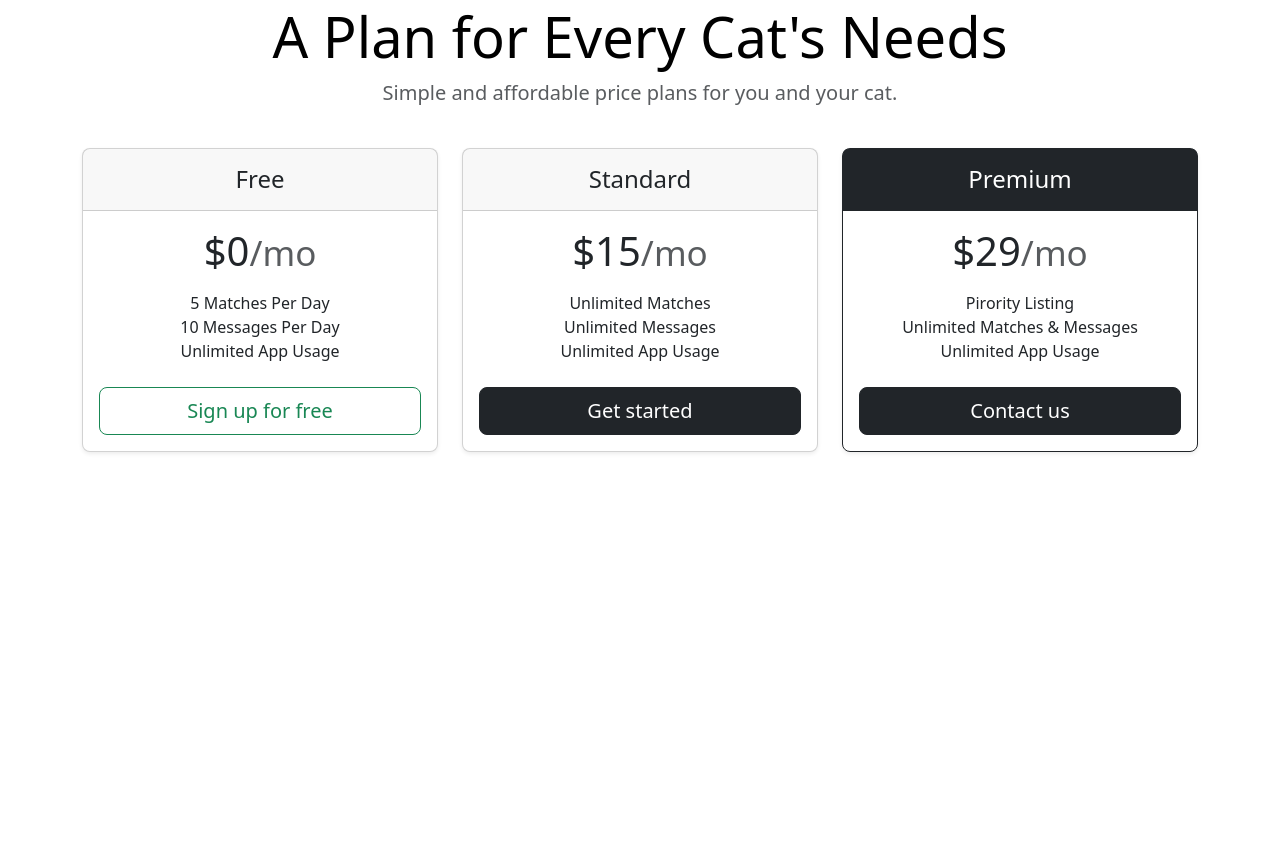
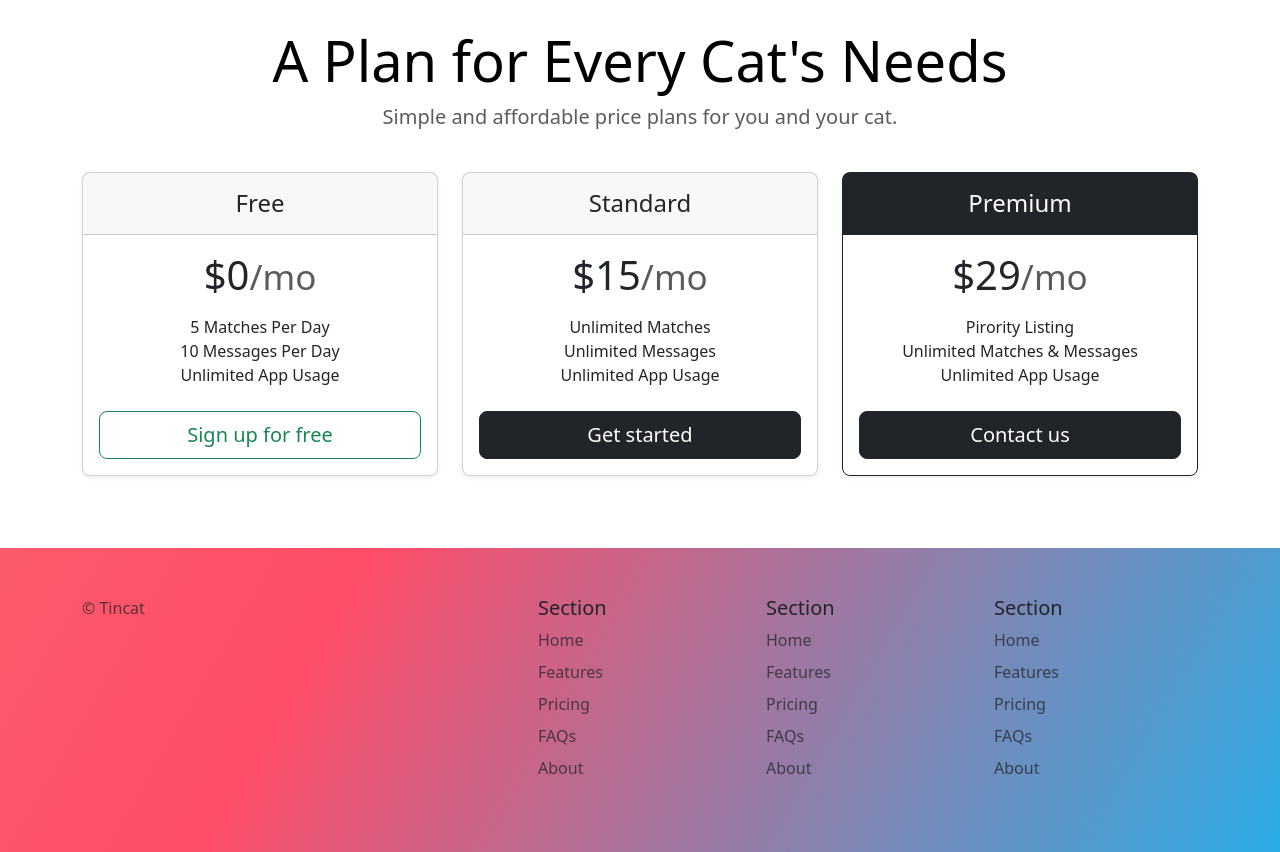
Before and after one commit to AYZBTR/TinCat-Startup-Website, a plain HTML site: page 11.3 Tincat Project/index.html in a window 1280 px wide. Shown: the part 1328-2180 px from the top of the page. Before the commit the page ends 1820 px from the top, so only its background shows below. Drawn offline with nearby package versions, Linux system fonts and the light colour scheme.

Commit message:
done with this project

```diff
--- a/11.3 Tincat Project/index.html
+++ b/11.3 Tincat Project/index.html
@@ -157,16 +157,17 @@
       <div class="my-5">
         <div class="p-5 text-center bg-body-tertiary">
           <div class="container py-5">
-            <h2 class="text-body-emphasis">
-              "I no longer have to sniff other dogs for love. I've found the
-              hottest Corgi on TinDog. Woof."
-            </h2>
+            <h3 class="text-body-emphasis">
+              "Meow-di-ho! Aren't I just the most adorable thing you've ever
+              seen? These whiskers and this fur – it's all here to steal your
+              heart. Go on, give me a gentle scratch behind the ears!"
+            </h3>
             <img
               class="profile-img mt-5 mb-2"
-              src="./images/Huskey.jpg"
-              alt="doggy"
+              src="./images/cat.jpg"
+              alt="cat"
             />
-            <p class="col-lg-8 mx-auto lead">Pebbles, New York</p>
+            <p class="col-lg-8 mx-auto lead">Viiru, Helsinki</p>
           </div>
           <div class="container">
             <div class="row">
@@ -275,6 +276,85 @@
       </div>
     </section>
     <!-- Footer -->
-    <section id="footer"></section>
+    <section id="footer" class="gradient-background">
+      <div class="container">
+        <footer class="row row-cols-1 row-cols-sm-2 row-cols-md-5 py-5 mt-5">
+          <div class="col mb-3">
+            <p class="text-body-secondary">© Tincat</p>
+          </div>
+
+          <div class="col mb-3"></div>
+
+          <div class="col mb-3">
+            <h5>Section</h5>
+            <ul class="nav flex-column">
+              <li class="nav-item mb-2">
+                <a href="#" class="nav-link p-0 text-body-secondary">Home</a>
+              </li>
+              <li class="nav-item mb-2">
+                <a href="#" class="nav-link p-0 text-body-secondary"
+                  >Features</a
+                >
+              </li>
+              <li class="nav-item mb-2">
+                <a href="#" class="nav-link p-0 text-body-secondary">Pricing</a>
+              </li>
+              <li class="nav-item mb-2">
+                <a href="#" class="nav-link p-0 text-body-secondary">FAQs</a>
+              </li>
+              <li class="nav-item mb-2">
+                <a href="#" class="nav-link p-0 text-body-secondary">About</a>
+              </li>
+            </ul>
+          </div>
+
+          <div class="col mb-3">
+            <h5>Section</h5>
+            <ul class="nav flex-column">
+              <li class="nav-item mb-2">
+                <a href="#" class="nav-link p-0 text-body-secondary">Home</a>
+              </li>
+              <li class="nav-item mb-2">
+                <a href="#" class="nav-link p-0 text-body-secondary"
+                  >Features</a
+                >
+              </li>
+              <li class="nav-item mb-2">
+                <a href="#" class="nav-link p-0 text-body-secondary">Pricing</a>
+              </li>
+              <li class="nav-item mb-2">
+                <a href="#" class="nav-link p-0 text-body-secondary">FAQs</a>
+              </li>
+              <li class="nav-item mb-2">
+                <a href="#" class="nav-link p-0 text-body-secondary">About</a>
+              </li>
+            </ul>
+          </div>
+
+          <div class="col mb-3">
+            <h5>Section</h5>
+            <ul class="nav flex-column">
+              <li class="nav-item mb-2">
+                <a href="#" class="nav-link p-0 text-body-secondary">Home</a>
+              </li>
+              <li class="nav-item mb-2">
+                <a href="#" class="nav-link p-0 text-body-secondary"
+                  >Features</a
+                >
+              </li>
+              <li class="nav-item mb-2">
+                <a href="#" class="nav-link p-0 text-body-secondary">Pricing</a>
+              </li>
+              <li class="nav-item mb-2">
+                <a href="#" class="nav-link p-0 text-body-secondary">FAQs</a>
+              </li>
+              <li class="nav-item mb-2">
+                <a href="#" class="nav-link p-0 text-body-secondary">About</a>
+              </li>
+            </ul>
+          </div>
+        </footer>
+      </div>
+    </section>
   </body>
 </html>
```
Also changed, not shown: 3 other files.
